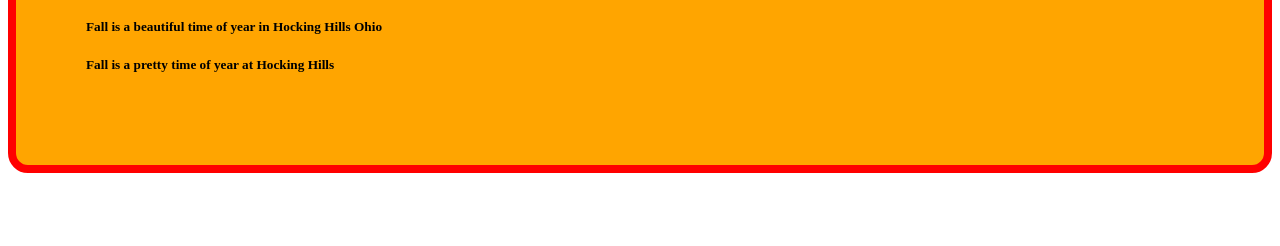
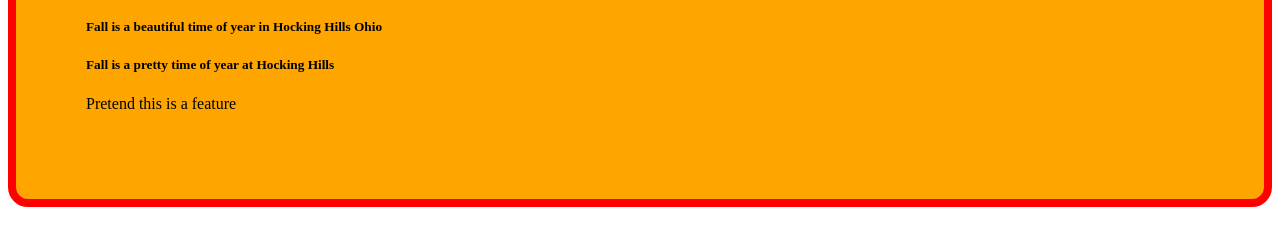
Before and after one commit to TashaPenwellHC/MeetUpProjects, a plain HTML site: page HappyFall.html in a window 1280 px wide. Shown: the part 196-442 px from the top of the page. Drawn offline with Linux system fonts and the light colour scheme.

Commit message:
Update HappyFall.html
Add Feature

```diff
--- a/HappyFall.html
+++ b/HappyFall.html
@@ -37,6 +37,7 @@ border-radius: 20px;
 <h5>Fall is a pretty time of year at Hocking Hills</h5>
 
 
+<p>Pretend this is a feature</p>
 
 </body>
 
```
